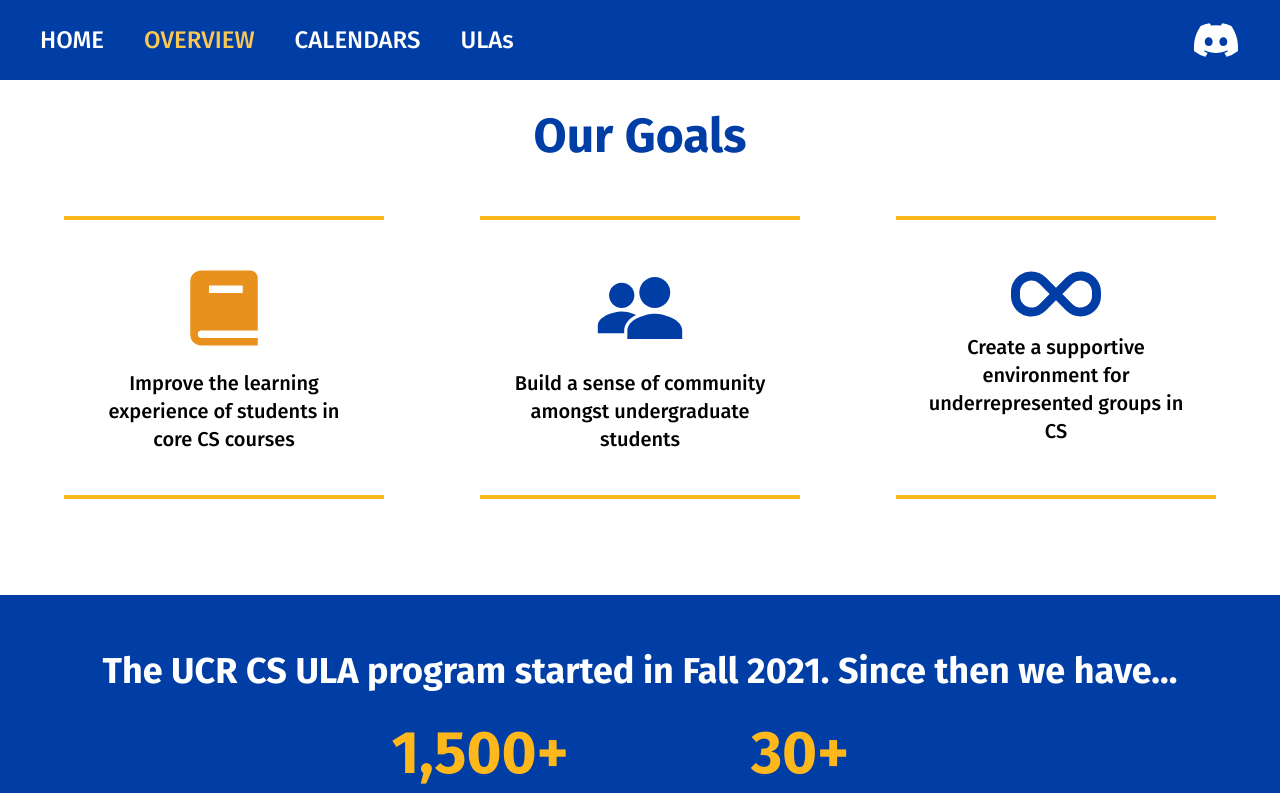
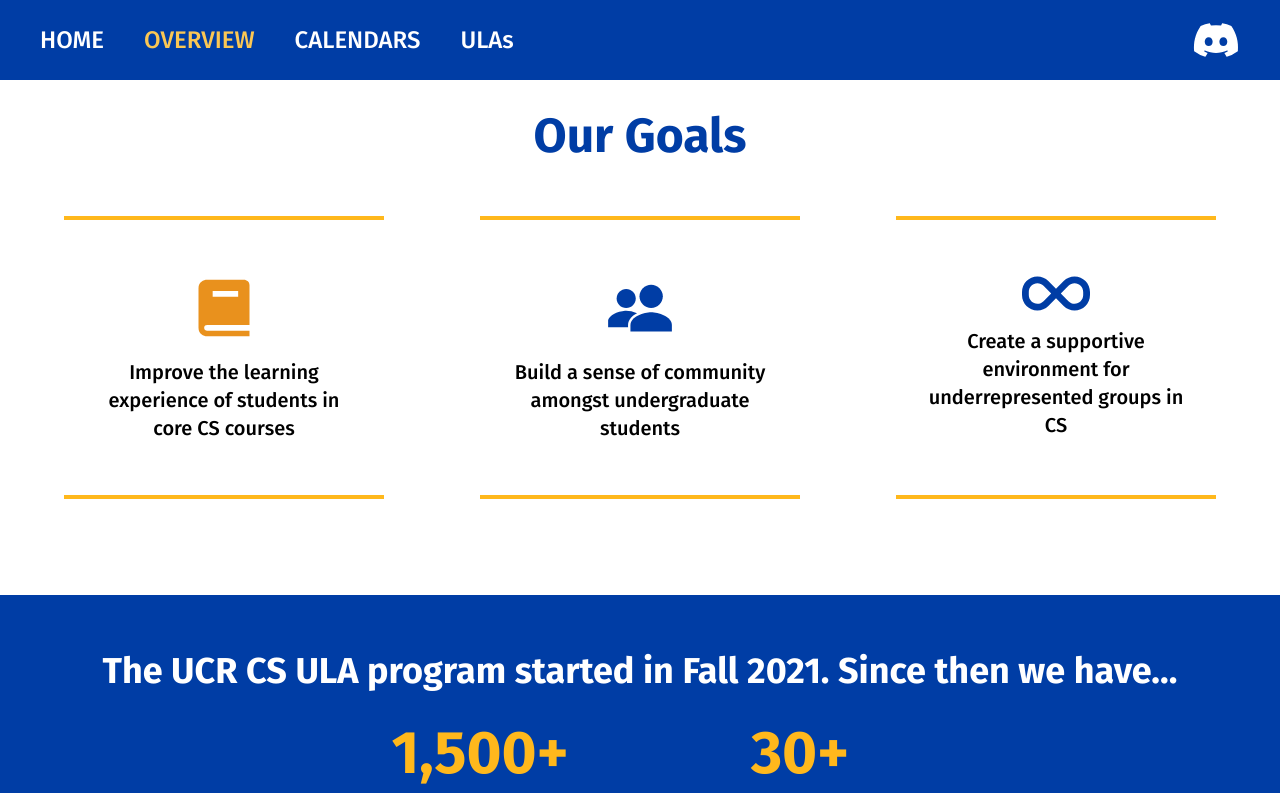
Before and after one commit to acm-ucr/cse-ula, a Next.js app: page /about in a window 1280 px wide. Shown: the top 793 px of the page. Built offline with nearby package versions, Linux system fonts and the light colour scheme.

Commit message:
Complete format issues #2

```diff
--- a/src/components/about/OurGoalsCard.tsx
+++ b/src/components/about/OurGoalsCard.tsx
@@ -9,7 +9,7 @@ type ourGoalsProps = {
 const OurGoalsCard = ({ image, text }: ourGoalsProps) => {
   return (
     <div className="mx-8 my-8 flex min-h-[283px] w-1/4 min-w-[245px] flex-col items-center justify-center gap-y-4 border-y-4 border-ula-yellow-primary text-center text-xl font-medium md:py-8">
-      <Image src={image} alt="logo" />
+      <Image src={image} alt="logo" width={68} height={68} />
       <div className="px-8">{text}</div>
     </div>
   );
```
